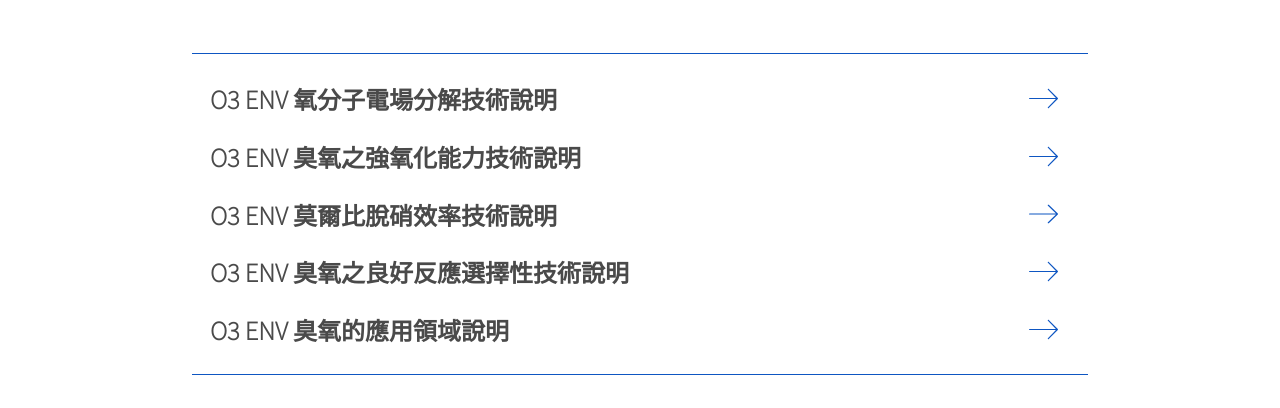
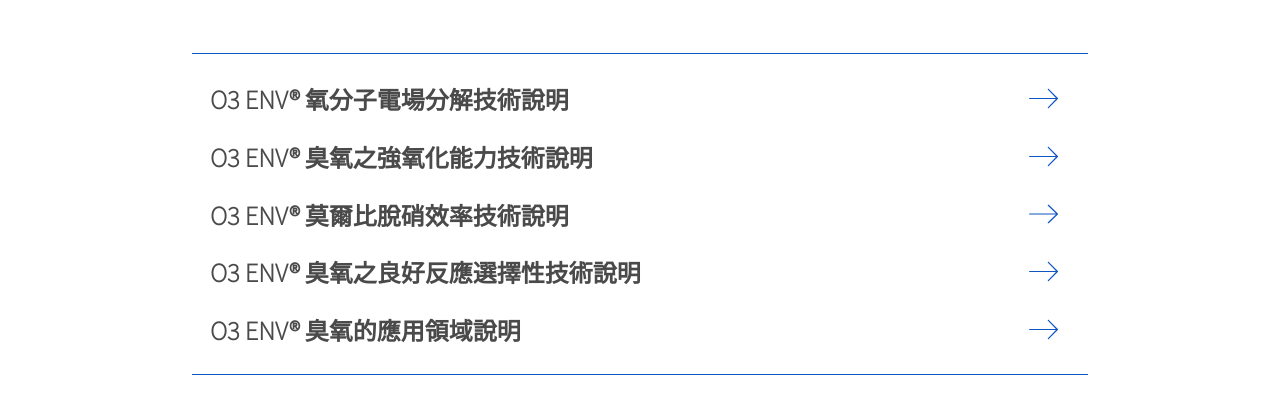
Before and after one commit to DenChenn/industry-website, a React (Create React App) app: page /generator in a window 1280 px wide. Shown: the part 2347-2755 px from the top of the page. Built offline with nearby package versions, Linux system fonts and the light colour scheme.

Commit message:
:bug: content fixed

```diff
--- a/src/pages/advantage.tsx
+++ b/src/pages/advantage.tsx
@@ -49,7 +49,7 @@
   const firstRowContent: Array<string> = [
     '可以是鍋爐煙道排氣、垃圾焚燒煙道排氣、水泥窯爐、玻璃窯爐、燒結機等各種煙道排氣，只要有<200℃以下的煙道排氣條件和一定的停留時間即可完成脫硝。廠房相容性高，在各種工業環境下皆有良好的發揮。未來在工廠另作規畫時，也可適用於新的設備。不僅增加了產品的保值性，更減少了儀器重購所需花費。對於有長久規畫的廠房絕對是不二之選。',
     '臭氧對 NOx 反應選擇性高，無需對煙道排氣加熱即可反應。鑒於煙道排氣中具有多種物質，利用臭氧對 NOx 反應選擇性使氮氧化物得以優先反應。減少了篩選氣體和無用的氧化消耗，省時更省成本！',
-    '實現 NOx、SO 2 、Hg 等污染物的氧化吸收，真正實現“一塔多脫”。在氧化氮氧化物之後，臭氧可以繼續氧化 SO 2 、Hg等污染物，並利用 BELCO® EDV® Wet Scrubbing System 進行排除。無須購置其他脫除污染的設備，真正實現“一塔多脫”。節能且環保的工業技術，一直是歐珊所堅持的理念。',
+    '實現 NOx、SO2 、Hg 等污染物的氧化吸收，真正實現“一塔多脫”。在氧化氮氧化物之後，臭氧可以繼續氧化 SO 2 、Hg等污染物，並利用歐珊 Wet Scrubbing System 進行排除。無須購置其他脫除污染的設備，真正實現“一塔多脫”。節能且環保的工業技術，一直是歐珊所堅持的理念。',
   ]
 
   const secondRowIcon: Array<string> = [
@@ -61,8 +61,8 @@
   const secondRowTopic: Array<string> = ['脫除效率高', '迅速反應', '尾氣檢測']
 
   const secondRowContent: Array<string> = [
-    '可以達到 98%以上的脫硝率。根據本廠的實測，在固定溫度之下，選用高分子低溫脫硝系統後排氣的氮氧化物數值降低了約 98%之多！高效的表現，絕對讓客戶滿意。',
-    '臭氧與污染物皆接觸面積大、反應迅速。歐珊使用 BELCO®EDV®濕式脫硝洗脫技術。EDV® 濕式使用大小固定的水滴來獲得有效氣體接觸。簡單的旋風分離法可輕鬆去除任何氣體中的多餘水分。滴灌、噴嘴和液滴分離器是開放式的，非常耐用，連續運行多年不停機。',
+    '可以達到 98% 以上的脫硝率。根據本廠的實測，在固定溫度之下，選用高分子低溫脫硝系統後排氣的氮氧化物數值降低了約 98% 之多！高效的表現，絕對讓客戶滿意。',
+    '臭氧與污染物皆接觸面積大、反應迅速。歐珊使用濕式脫硝洗脫技術，使用大小固定的水滴來獲得有效氣體接觸。簡單的旋風分離法可輕鬆去除任何氣體中的多餘水分。滴灌、噴嘴和液滴分離器是開放式的，非常耐用，連續運行多年不停機。',
     '測尾氣源的化學組成及流量，保持操作性能的一致。藉由控制系統檢測煙道排氣，根據不同比例的汙染物調整參數。以維持最佳的化學反應的比例，減少不必要的資源浪費更減少了系統的消耗。讓系統始終保持高效穩定，也減少人員疏失的可能性。',
   ]
 
@@ -79,8 +79,8 @@
   ]
 
   const thirdRowContent: Array<string> = [
-    '臭氧發生系統僅需對部分空氣或氧氣進行放電，即可以完成臭氧生成。EFFIZON® HP 電極的每個電極由高壓電極、不銹鋼網和電介質玻璃管組成放置在接地管內。臭氧在內部和外部的玻璃間隙中產生。能源使用效率極高。',
-    '僅在鍋爐尾部煙道進行臭氧噴嘴的布置，所需安裝均為額外配件。在不影響原設備的裝置下，以’’加裝’’的方式為您的系統減少汙染源的排放。未來在工廠另作規畫時，可分離設備另做組裝，且廠房的高相容性更確保了產品的續用。節省了對於原鍋爐的改裝成本，維持了原器材的產能。歐珊始終考量客戶的使用便利。',
+    '臭氧發生系統僅需對部分空氣或氧氣進行放電，即可以完成臭氧生成。歐珊電極的每個電極由高壓電極、不銹鋼網和電介質玻璃管組成放置在接地管內。臭氧在內部和外部的玻璃間隙中產生。能源使用效率極高。',
+    '僅在鍋爐尾部煙道進行臭氧噴嘴的布置，所需安裝均為額外配件。在不影響原設備的裝置下，以「加裝」的方式為您的系統減少汙染源的排放。未來在工廠另作規畫時，可分離設備另做組裝，且廠房的高相容性更確保了產品的續用。節省了對於原鍋爐的改裝成本，維持了原器材的產能。歐珊始終考量客戶的使用便利。',
     '統的脫硝工業技術，如選擇性催化還原工業技術（SCR：Selective Catalytic Reduction）和選擇性非催化還原工業技術（SNCR）等，存在氨逃逸的問題（氨濃度越高、分壓越大，消耗的臭氧量就越多，間接增加了臭氧的消耗量），且必須在特定的溫度範圍內操作；氧化脫硝不需要輸入額外的熱量，流程更簡潔，成本更低。',
   ]
 
--- a/src/pages/generator.tsx
+++ b/src/pages/generator.tsx
@@ -37,7 +37,7 @@
     '歐珊電極技術和變頻電源，讓 PDO/PDA 生產器相比其他生產器出類拔萃。良好的控電技術是可靠的臭氧發生器的基礎，因為其將能源用在刀口上，使得效率、精簡、生產靈活性皆無與倫比，最大限度地減少了空間要求和相關的設施建設成本。'
   const section4Title = '歐珊 PDO/PDA 臭氧產生器'
   const section4Content =
-    'WEDECO PDO/PDA 系列臭氧發生器無疑是全球需要可靠、高效地生產大量臭氧設計工程師和用戶的最佳選擇。因為 PDO/PDA 系列發生器具有最精簡、最可靠的、最具成本效益的工業技術設計。更甚者其高運行效率、穩定性、“即插即用”系統(完全儀表化)、操作簡單、堅固的設計(允許在惡劣環境條件下運行)、低維護成本，都是重視效率的客戶的不二之選'
+    '歐珊PDO/PDA系列臭氧發生器無疑是全球需要可靠、高效地生產大量臭氧設計工程師和用戶的最佳選擇。因為 PDO/PDA 系列發生器具有最精簡、最可靠的、最具成本效益的工業技術設計。更甚者其高運行效率、穩定性、“即插即用”系統(完全儀表化)、操作簡單、堅固的設計(允許在惡劣環境條件下運行)、低維護成本，都是重視效率的客戶的不二之選'
   const section6Title = '歐珊電極技術:'
   const section6Content =
     '採用最新歐珊電極科技。降低能源成本，減少機器所佔用空間、以及簡單的介面供歐珊臭氧系統操作員使用。歐珊電極技術精要在於:臭氧發生器容器內部，不銹鋼鋼管焊接在兩個固管板之間，作為接地電極。我們的每個電極由高壓電極、不銹鋼網和電介質玻璃管組成放置在接地管內。臭氧在內部和外部的玻璃間隙中產生。'
@@ -85,11 +85,11 @@
         <div className="title">原理簡介</div>
         <div className="scale-list-outer">
           <ScaleList
-            title1="O3 ENV 氧分子電場分解技術說明"
-            title2="O3 ENV 臭氧之強氧化能力技術說明"
-            title3="O3 ENV 莫爾比脫硝效率技術說明"
-            title4="O3 ENV 臭氧之良好反應選擇性技術說明"
-            title5="O3 ENV 臭氧的應用領域說明"
+            title1="O3 ENV® 氧分子電場分解技術說明"
+            title2="O3 ENV® 臭氧之強氧化能力技術說明"
+            title3="O3 ENV® 莫爾比脫硝效率技術說明"
+            title4="O3 ENV® 臭氧之良好反應選擇性技術說明"
+            title5="O3 ENV® 臭氧的應用領域說明"
           ></ScaleList>
         </div>
       </div>
```
